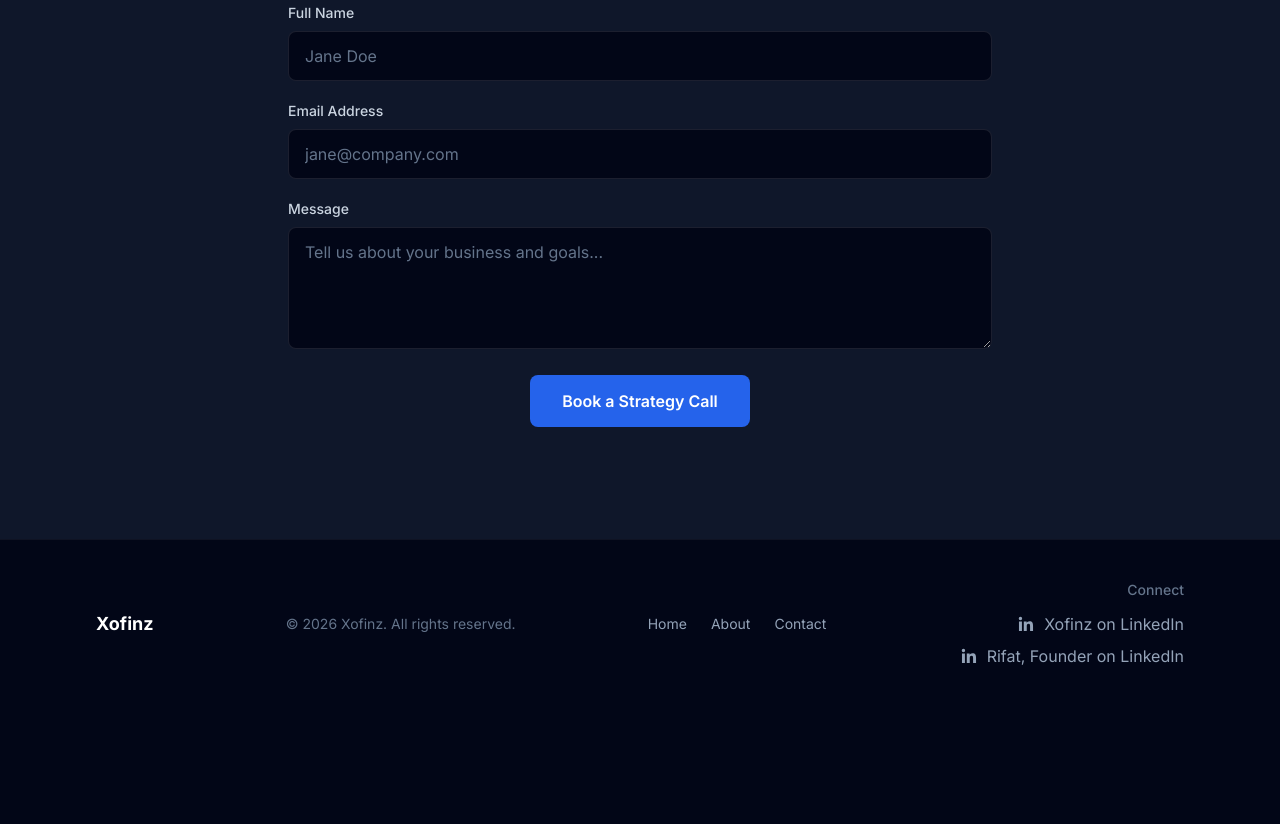
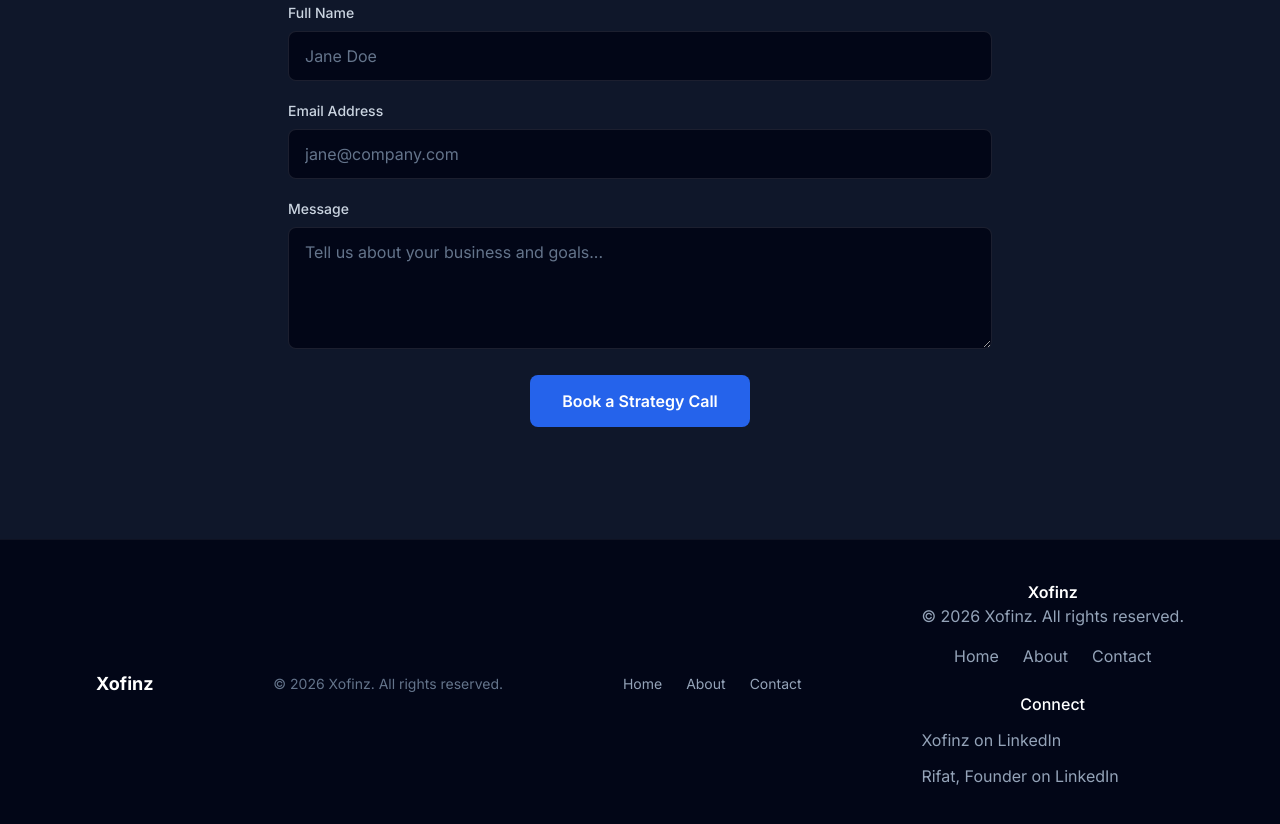
Before and after one commit to mdrifat-mia/xofinz-website, a plain HTML site: page index.html in a window 1280 px wide. Shown: the part 3474-4298 px from the top of the page. Before the commit the page ends 4182 px from the top, so only its background shows below. Drawn offline with nearby package versions, Linux system fonts and the light colour scheme.

Commit message:
Enhance footer with copyright and connect links
Updated footer section to include copyright notice and navigation links.

```diff
--- a/index.html
+++ b/index.html
@@ -398,29 +398,55 @@
         <a href="#contact" class="hover:text-white transition-colors duration-300">Contact</a>
       </div>
 
-      <!-- Connect Section -->
-      <div class="flex flex-col items-center sm:items-end gap-3">
-        <p class="text-slate-500 text-sm font-medium">Connect</p>
-        <div class="flex flex-col sm:items-end gap-2">
-          <a href="https://www.linkedin.com/company/xofinz/" target="_blank" rel="noopener noreferrer" aria-label="Xofinz on LinkedIn" class="inline-flex items-center gap-2 text-slate-400 hover:text-accent transition-colors duration-300">
-            <!-- Inline LinkedIn icon (no external library) -->
-            <svg xmlns="http://www.w3.org/2000/svg" class="w-5 h-5 flex-shrink-0" fill="currentColor" viewBox="0 0 24 24">
-              <path d="M20.447 20.452h-3.554v-5.569c0-1.328-.027-3.037-1.852-3.037-1.853 0-2.136 1.446-2.136 2.94v5.666H9.351V9h3.414v1.561h.049c.476-.9 1.637-1.85 3.368-1.85 3.598 0 4.265 2.368 4.265 5.452v6.289zM5.337 7.433a2.062 2.062 0 1 1 0-4.125 2.062 2.062 0 0 1 0 4.125zM7.114 20.452H3.56V9h3.554v11.452z" />
-            </svg>
-            <span>Xofinz on LinkedIn</span>
-          </a>
+<footer>
+    <div class="text-center">
+        <h3 class="text-white font-semibold">Xofinz</h3>
 
-          <a href="https://www.linkedin.com/in/mdrifatmia/" target="_blank" rel="noopener noreferrer" aria-label="Rifat, Founder on LinkedIn" class="inline-flex items-center gap-2 text-slate-400 hover:text-accent transition-colors duration-300">
-            <!-- Inline LinkedIn icon (no external library) -->
-            <svg xmlns="http://www.w3.org/2000/svg" class="w-5 h-5 flex-shrink-0" fill="currentColor" viewBox="0 0 24 24">
-              <path d="M20.447 20.452h-3.554v-5.569c0-1.328-.027-3.037-1.852-3.037-1.853 0-2.136 1.446-2.136 2.94v5.666H9.351V9h3.414v1.561h.049c.476-.9 1.637-1.85 3.368-1.85 3.598 0 4.265 2.368 4.265 5.452v6.289zM5.337 7.433a2.062 2.062 0 1 1 0-4.125 2.062 2.062 0 0 1 0 4.125zM7.114 20.452H3.56V9h3.554v11.452z" />
-            </svg>
-            <span>Rifat, Founder on LinkedIn</span>
-          </a>
+        <p class="text-slate-400">
+            © 2026 Xofinz. All rights reserved.
+        </p>
+
+        <nav class="flex justify-center gap-6 mt-4">
+            <a href="/" class="text-slate-400 hover:text-accent transition-colors duration-300">
+                Home
+            </a>
+
+            <a href="/about" class="text-slate-400 hover:text-accent transition-colors duration-300">
+                About
+            </a>
+
+            <a href="/contact" class="text-slate-400 hover:text-accent transition-colors duration-300">
+                Contact
+            </a>
+        </nav>
+
+        <div class="mt-6">
+            <h4 class="text-white font-medium mb-3">Connect</h4>
+
+            <div class="flex flex-col gap-3">
+                <a
+                    href="https://www.linkedin.com/company/xofinz/"
+                    target="_blank"
+                    rel="noopener noreferrer"
+                    aria-label="Xofinz on LinkedIn"
+                    class="inline-flex items-center gap-2 text-slate-400 hover:text-accent transition-colors duration-300"
+                >
+                    Xofinz on LinkedIn
+                </a>
+
+                <a
+                    href="https://www.linkedin.com/in/mdrifatmia/"
+                    target="_blank"
+                    rel="noopener noreferrer"
+                    aria-label="Rifat, Founder on LinkedIn"
+                    class="inline-flex items-center gap-2 text-slate-400 hover:text-accent transition-colors duration-300"
+                >
+                    Rifat, Founder on LinkedIn
+                </a>
+            </div>
         </div>
-      </div>
     </div>
-  </footer>
+</footer>
 
   <!-- Our custom JavaScript (loaded at the end so the DOM is ready) -->
   <script src="script.js"></script>
```
